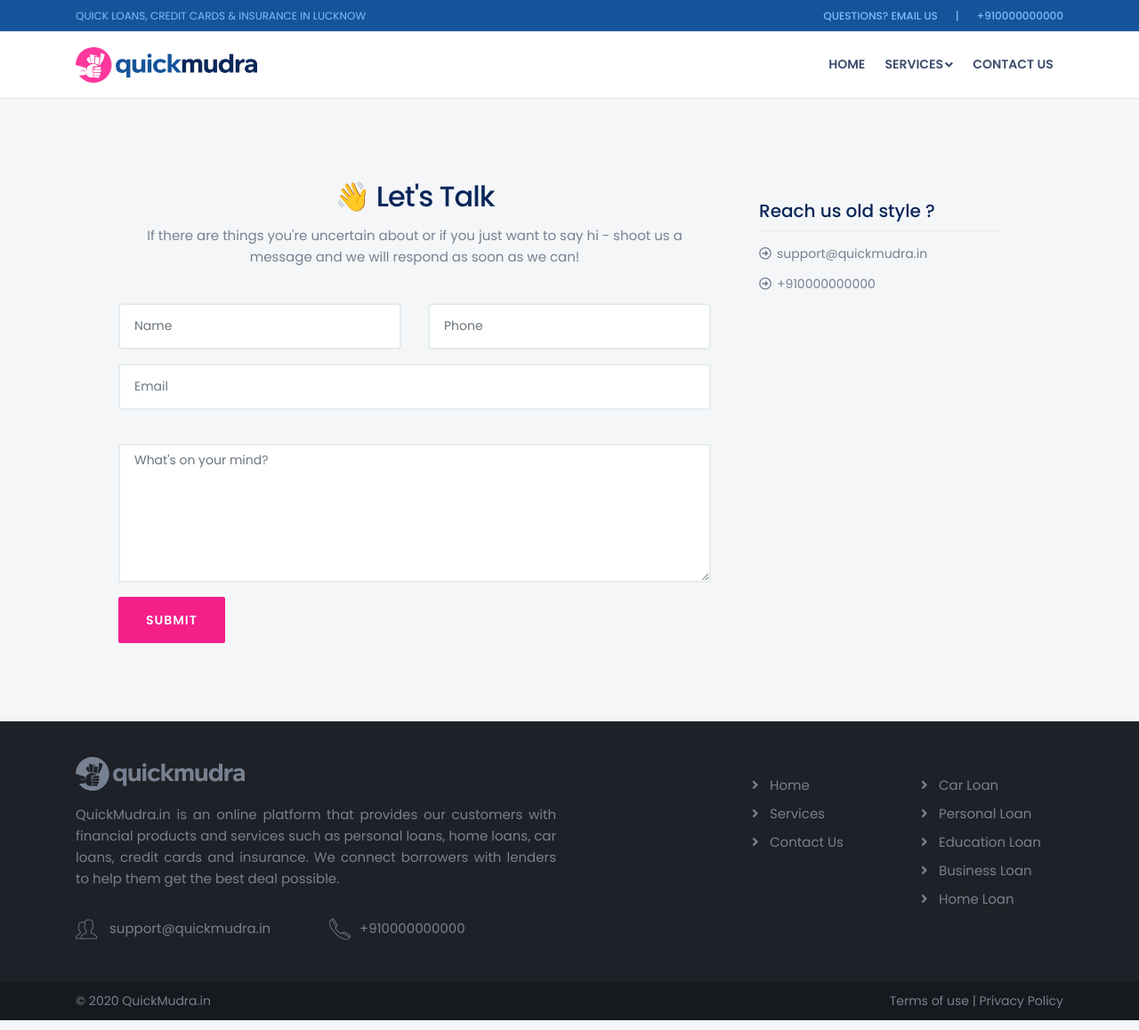
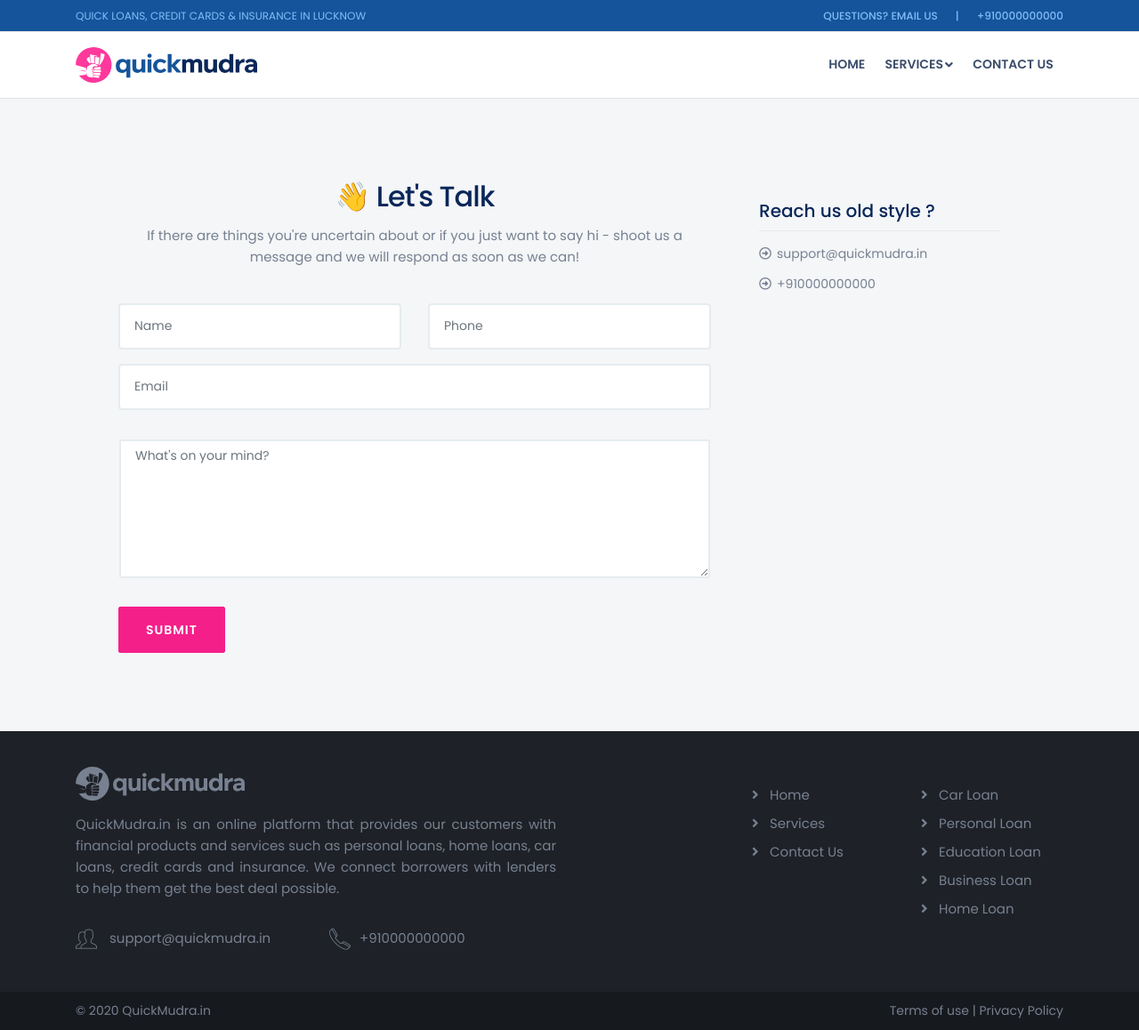
Before and after one commit to jaswinder-singh/creditme, a Jekyll site: the page built from pages/contact.html, in a window 1280 px wide and 1158 px high. Shown: the whole window at 89% size. Built offline with Jekyll 4.4.1, drawn with Linux system fonts in a browser that asks for light colours; nearby versions of some CDN libraries.

Commit message:
Update contact.html

```diff
--- a/pages/contact.html
+++ b/pages/contact.html
@@ -43,10 +43,10 @@
                                                     <input id="email" name="Email" type="email" placeholder="Email" class="form-control input-md" required>
                                                 </div>
                                             </div>
-                                            <div class="col-xl-12 col-lg-12 col-md-12 col-sm-12 col-12">
+                                            <div class="col-xl-12 col-lg-12 col-md-12 col-sm-12 col-12" style="margin-top:-21px;padding:16px 16px">
                                                 <div class="form-group">
                                                     <label class="control-label" for="message"> </label>
-                                                    <textarea class="form-control input-md" id="message" rows="7" name="Message" placeholder="What's on your mind?"></textarea>
+                                                    <textarea class="form-control" id="message" rows="7" name="Message" placeholder="What's on your mind?"></textarea>
                                                 </div>
                                             </div>
                                             <!-- Button -->
```
